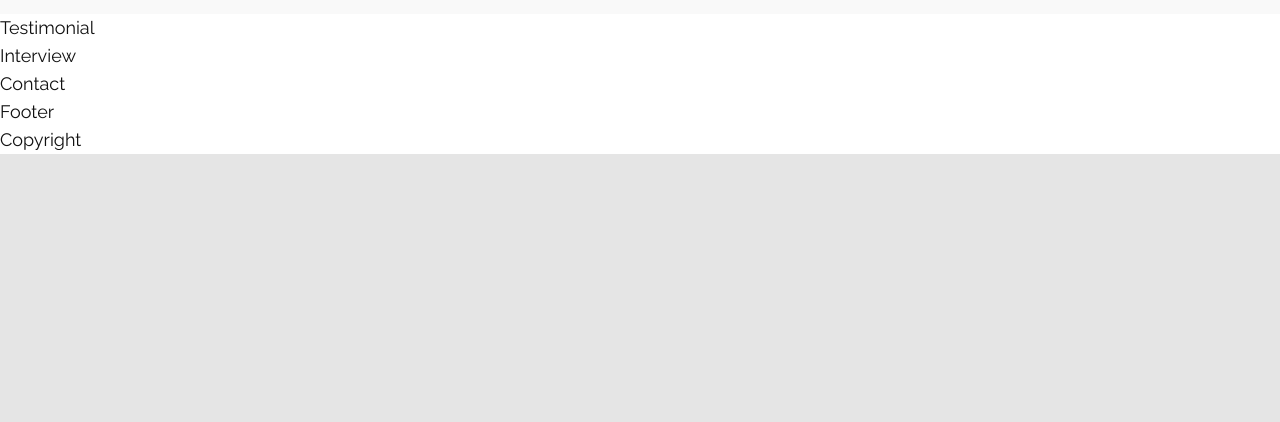
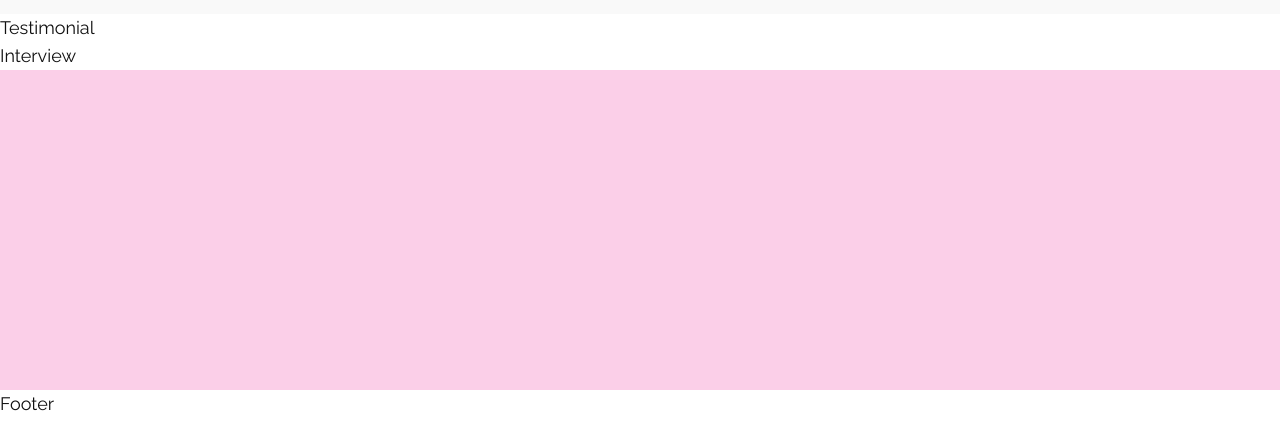
Before and after one commit to Zym0tic/tara-zep-portfolio, a React (Create React App) app: page / in a window 1280 px wide. Shown: the part 2149-2571 px from the top of the page. Before the commit the page ends 2303 px from the top, so only its background shows below. Built offline with nearby package versions, Linux system fonts and the light colour scheme; the HTML template or start-up script is replaced by a standard one; a web font is replaced by a local one.

Commit message:
import contact data, motion, fade in to contact section

```diff
--- a/src/components/Contact.js
+++ b/src/components/Contact.js
@@ -1,7 +1,24 @@
 import React from 'react';
+//import contact data
+import { contactData } from '../data';
+//import motion
+import { motion } from 'framer-motion';
+//import fade in
+import { fadeIn } from '../variants';
 
 const Contact = () => {
-  return <div>Contact</div>;
+  //destructure contact data
+  const { title, info, form } = contactData;
+  return <section className='bg-pink-200 section'>
+    <div className='container mx-auto'>
+      <div>
+        {/* text */}
+        <div>
+          {/* title */}
+        </div>
+      </div>
+    </div>
+    </section>;
 };
 
 export default Contact;
```
